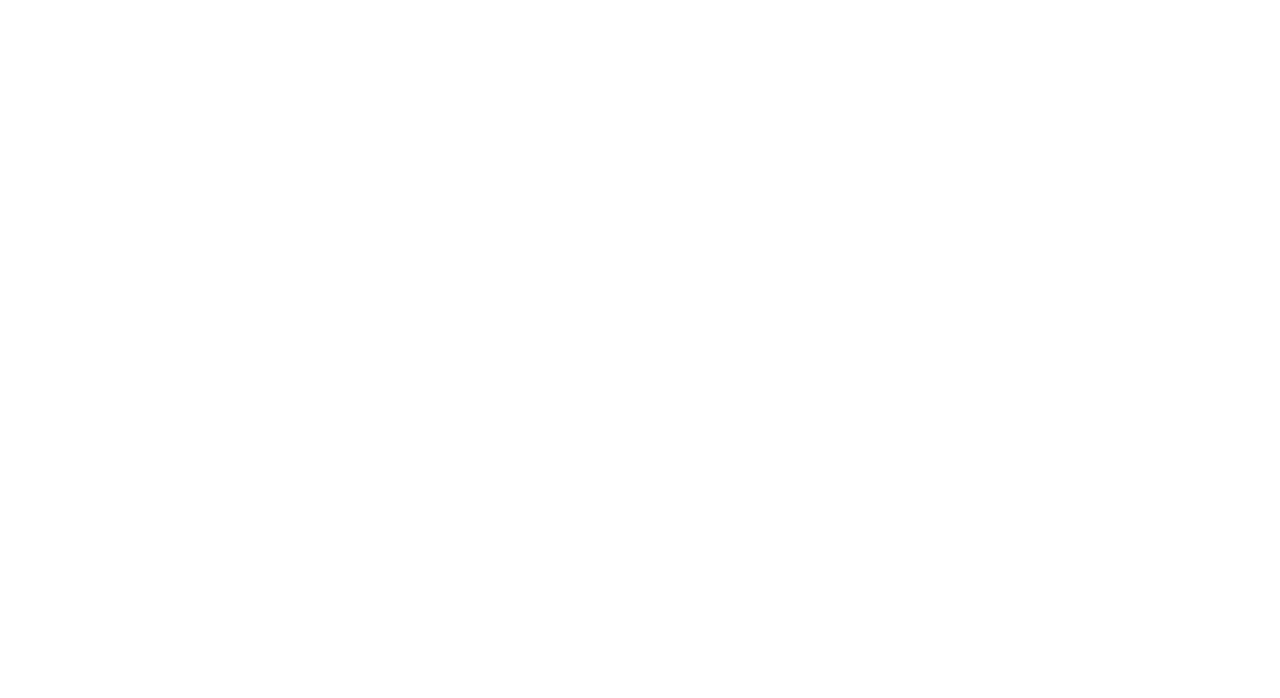
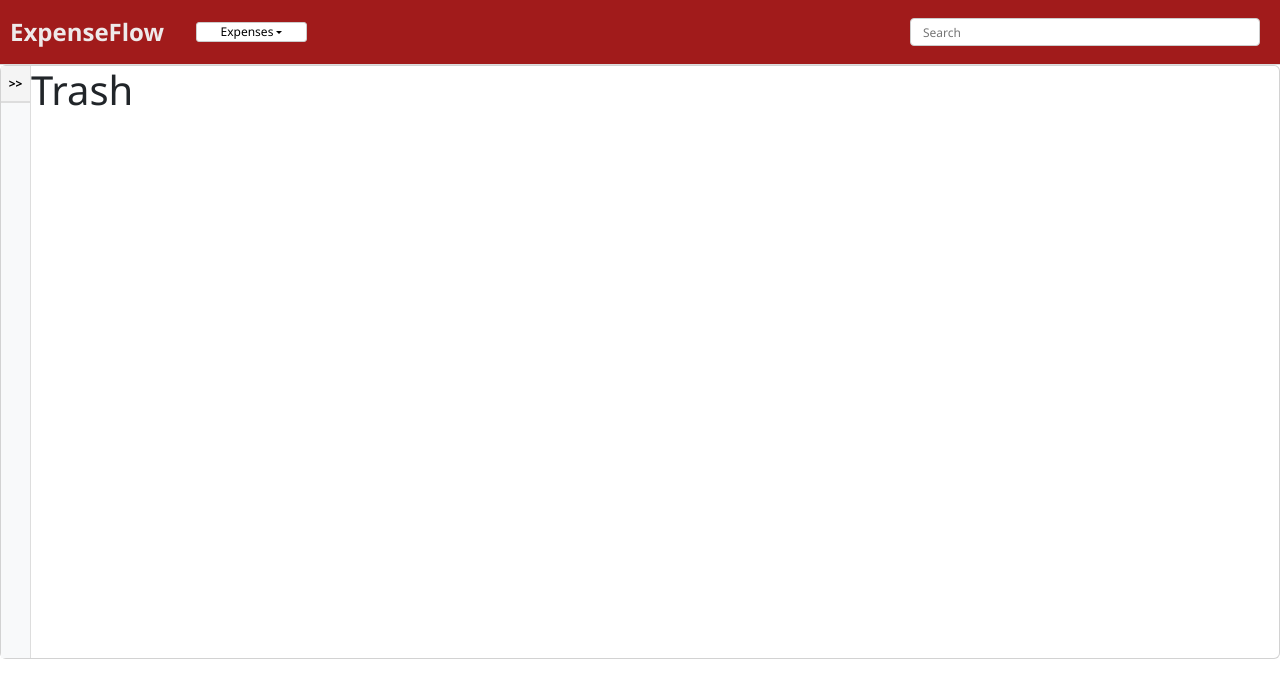
Before and after one commit to RaymondJAT/BudgetMonitoringTL, a React (Vite) app in the folder BudgetMonitoringTL/: page /trash in a window 1280 px wide. Before the commit this address had no page. Shown: the top 698 px of the page. Built offline with nearby package versions, Linux system fonts and the light colour scheme.

Commit message:
[ADDED] Trash page [FIX] header, sidebar, expenses page

```diff
--- a/BudgetMonitoringTL/src/App.jsx
+++ b/BudgetMonitoringTL/src/App.jsx
@@ -5,16 +5,21 @@
 import ApprovalForm from "./components/ApprovalForm";
 import Expenses from "./pages/Expenses";
 import Approval from "./pages/Approval";
+import Trash from "./pages/Trash";
+import { TrashProvider } from "./context/TrashContext";
 
 function App() {
   return (
+    <TrashProvider>
       <Router>
         <Routes>
           <Route path="/" element={<Expenses />} />
           <Route path="/approval" element={<ApprovalForm />} />
           <Route path="/my-approvals" element={<Approval />} />
+          <Route path="/trash" element={<Trash />} />
         </Routes>
       </Router>
+    </TrashProvider>
   );
 }
 
--- a/BudgetMonitoringTL/src/components/Header.jsx
+++ b/BudgetMonitoringTL/src/components/Header.jsx
@@ -40,15 +40,15 @@
       </div>
 
       <div
-        className={`button-group ${selectedRows.length > 0 ? "visible" : ""}`}
+        className={`button-group ${selectedRows?.length > 0 ? "visible" : ""}`}
       >
-        {selectedRows.length === 1 && (
+        {selectedRows?.length === 1 && (
           <button className="small-btn" onClick={handlePrint}>
             Print
           </button>
         )}
 
-        {selectedRows.length > 0 && (
+        {selectedRows?.length > 0 && (
           <Dropdown>
             <Dropdown.Toggle as="button" className="small-btn">
               Actions
--- a/BudgetMonitoringTL/src/components/Sidebar.jsx
+++ b/BudgetMonitoringTL/src/components/Sidebar.jsx
@@ -1,11 +1,8 @@
 import React, { useState } from "react";
+import { useNavigate } from "react-router-dom";
 
-const Sidebar = ({
-  isSidebarOpen,
-  toggleSidebar,
-  onStatusChange,
-  onNavigate,
-}) => {
+const Sidebar = ({ isSidebarOpen, toggleSidebar, onStatusChange }) => {
+  const navigate = useNavigate();
   const [checkedStatuses, setCheckedStatuses] = useState([]);
 
   const handleCheckboxChange = (status) => {
@@ -27,13 +24,9 @@
       >
         {/* Navigation Section */}
         <div className="navigation-links">
-          <button className="nav-btn" onClick={() => onNavigate("important")}>
-            ⭐ Important
-          </button>
-          <button className="nav-btn" onClick={() => onNavigate("archive")}>
-            📦 Archive
-          </button>
-          <button className="nav-btn" onClick={() => onNavigate("important")}>
+          <button className="nav-btn">⭐ Important</button>
+          <button className="nav-btn">📦 Archive</button>
+          <button className="nav-btn" onClick={() => navigate("/trash")}>
             🗑️ Trash
           </button>
         </div>
@@ -41,8 +34,7 @@
         {/* Status Filters */}
         <div className="sidebar-header fw-bold">STATUS</div>
         <div className="status-filters">
-          {["Pending", "Approved", "Refused", "In Payment", "Paid"].map(
-            (status) => (
+          {["Pending", "Refused"].map((status) => (
             <label
               key={status}
               className={checkedStatuses.includes(status) ? "checked" : ""}
@@ -54,8 +46,7 @@
               />
               {status}
             </label>
-            )
-          )}
+          ))}
         </div>
       </div>
     </div>
--- /dev/null
+++ b/BudgetMonitoringTL/src/context/TrashContext.jsx
@@ -0,0 +1,31 @@
+import React, { createContext, useContext, useState } from "react";
+
+const TrashContext = createContext();
+
+export const TrashProvider = ({ children }) => {
+  const [trash, setTrash] = useState([]);
+
+  const addToTrash = (item) => {
+    setTrash((prev) => [...prev, item]);
+  };
+
+  const restoreFromTrash = (itemId) => {
+    setTrash((prev) => prev.filter((item) => item.id !== itemId));
+  };
+
+  const clearTrash = () => {
+    setTrash([]);
+  };
+
+  return (
+    <TrashContext.Provider
+      value={{ trash, addToTrash, restoreFromTrash, clearTrash }}
+    >
+      {children}
+    </TrashContext.Provider>
+  );
+};
+
+export const useTrash = () => {
+  return useContext(TrashContext);
+};
--- a/BudgetMonitoringTL/src/pages/Expenses.jsx
+++ b/BudgetMonitoringTL/src/pages/Expenses.jsx
@@ -39,7 +39,7 @@
   // delete button function
   const handleDelete = () => {
     Swal.fire({
-      title: "Are you sure?",
+      title: "Move to Trash?",
       icon: "warning",
       showCancelButton: true,
       confirmButtonColor: "#3085d6",
--- /dev/null
+++ b/BudgetMonitoringTL/src/pages/Trash.jsx
@@ -0,0 +1,84 @@
+import React, { useState, useRef } from "react";
+import Header from "../components/Header";
+import { useReactToPrint } from "react-to-print";
+import { Card } from "react-bootstrap";
+import Sidebar from "../components/Sidebar";
+
+const Trash = () => {
+  const contentRef = useRef(null);
+  const reactToPrintFn = useReactToPrint({ contentRef });
+  const [selectedRows, setSelectedRows] = useState([]);
+  const [searchTerm, setSearchTerm] = useState("");
+  const [isSidebarOpen, setIsSidebarOpen] = useState(false);
+  const [selectedStatuses, setSelectedStatuses] = useState([]);
+
+  // Delete function
+  const handleDelete = () => {
+    Swal.fire({
+      title: "Are you sure?",
+      icon: "warning",
+      showCancelButton: true,
+      confirmButtonColor: "#3085d6",
+      cancelButtonColor: "#d33",
+      confirmButtonText: "Delete",
+    }).then((result) => {
+      if (result.isConfirmed) {
+        setData((prevData) =>
+          prevData.filter(
+            (row) => row.status !== "Approved" || !selectedRows.includes(row)
+          )
+        );
+        setSelectedRows([]);
+        Swal.fire(
+          "Deleted!",
+          "Selected approved items have been deleted.",
+          "success"
+        );
+      }
+    });
+  };
+
+  // react-to-print
+  const handlePrint = () => {
+    reactToPrintFn();
+  };
+
+  const handleStatusFilterChange = (status) => {
+    setSelectedStatuses((prev) =>
+      prev.includes(status)
+        ? prev.filter((s) => s !== status)
+        : [...prev, status]
+    );
+  };
+
+  return (
+    <>
+      <Header
+        selectedRows={selectedRows}
+        searchTerm={searchTerm}
+        setSearchTerm={setSearchTerm}
+        handlePrint={handlePrint}
+        handleDelete={handleDelete}
+      />
+
+      <Card className="w-auto">
+        <Card.Body className="p-0">
+          <div className="content-containers">
+            <div className="content-container">
+              <Sidebar
+                isSidebarOpen={isSidebarOpen}
+                toggleSidebar={() => setIsSidebarOpen(!isSidebarOpen)}
+                onStatusChange={handleStatusFilterChange}
+              />
+              <div className="table-container">
+                <h1>Trash</h1>
+              </div>
+            </div>
+          </div>
+        </Card.Body>
+      </Card>
+    </>
+  );
+};
+
+export default Trash;
```
Lines whose indentation alone changed are shown as unchanged.
